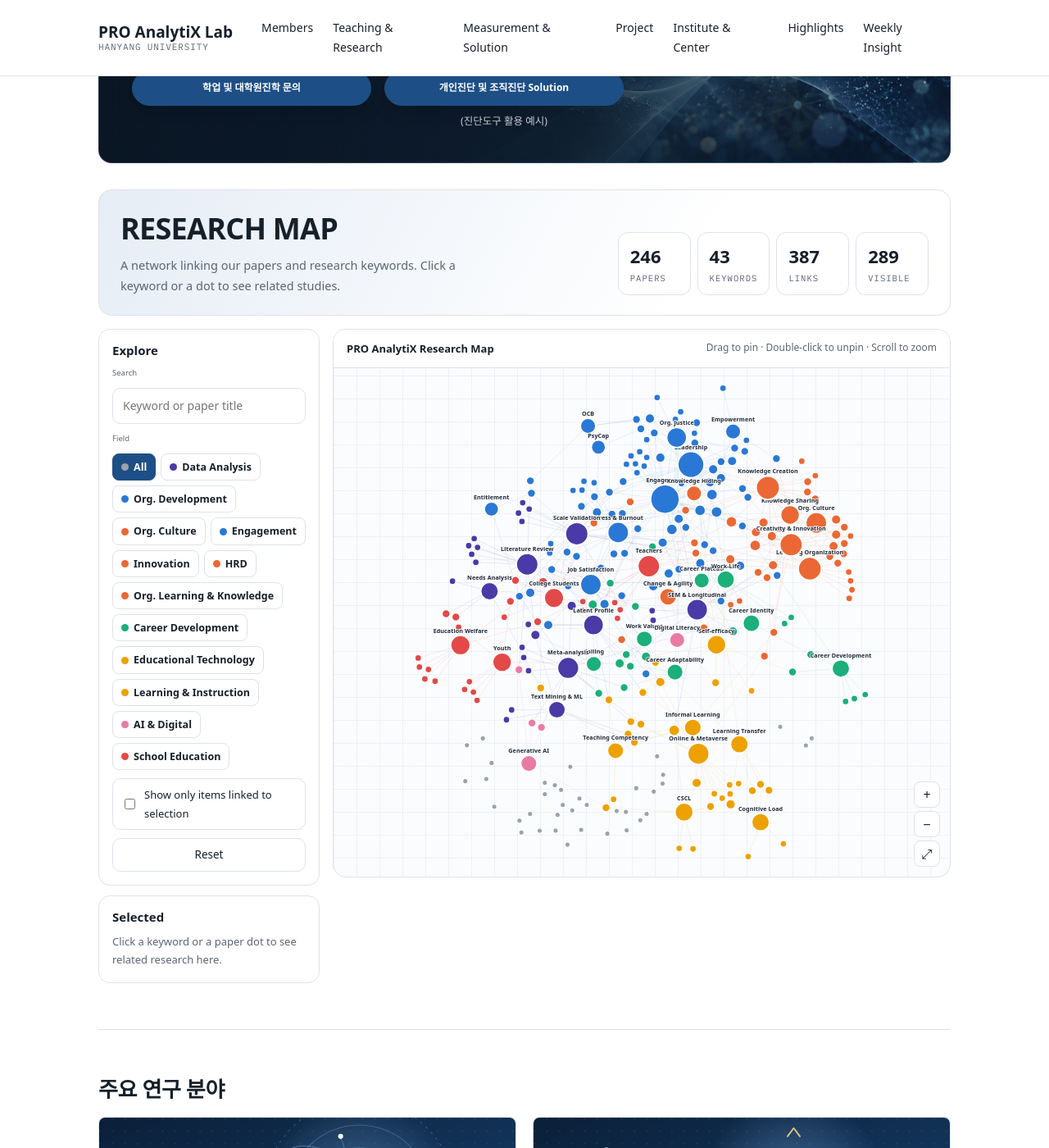
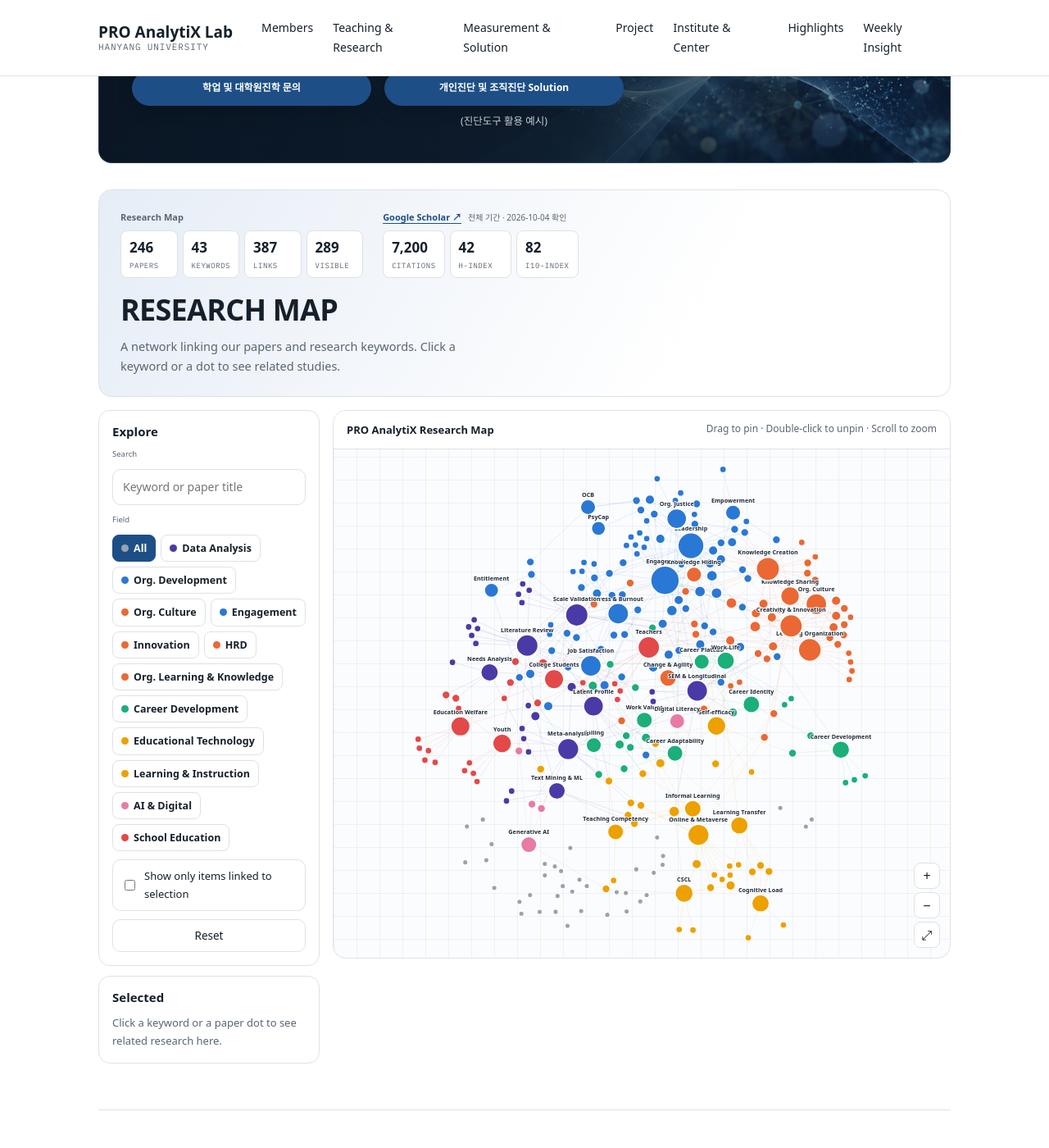
Before and after one commit to drsprolab/drsprolab.github.io, a Jekyll site: the page built from index.html, in a window 1280 px wide and 1400 px high, scrolled down 381 px. Shown: the whole window at 82% size. Built offline with Jekyll 4.4.1, drawn with Linux system fonts in a browser that asks for light colours; some web fonts are replaced.

Commit message:
Compact map statistics and add verified Google Scholar metrics

```diff
--- /dev/null
+++ b/_data/scholar_metrics.yml
@@ -0,0 +1,5 @@
+profile_url: "https://scholar.google.com/citations?user=wrbbVIQAAAAJ&hl=ko"
+checked_on: "2026-10-04"
+citations: 7200
+h_index: 42
+i10_index: 82
--- a/_includes/kw-network.html
+++ b/_includes/kw-network.html
@@ -2,16 +2,29 @@
   data-pubs="{{ '/assets/data/publications.json' | relative_url }}"
   data-map="{{ '/assets/data/keyword-map.json' | relative_url }}">
   <header class="rmap-top">
-    <div>
-      <h2 class="rmap-title">RESEARCH MAP</h2>
-      <p class="rmap-desc">A network linking our papers and research keywords. Click a keyword or a dot to see related studies.</p>
-    </div>
+    <div class="rmap-metrics">
+      <div class="rmap-metrics-group"><div class="rmap-metrics-label">Research Map</div>
     <dl class="rmap-stats">
       <div><dt>Papers</dt><dd id="rm-s-papers">–</dd></div>
       <div><dt>Keywords</dt><dd id="rm-s-kws">–</dd></div>
       <div><dt>Links</dt><dd id="rm-s-links">–</dd></div>
       <div><dt>Visible</dt><dd id="rm-s-visible">–</dd></div>
     </dl>
+      </div>
+      {% assign scholar = site.data.scholar_metrics %}
+      <div class="rmap-metrics-group"><div class="rmap-metrics-label"><a href="{{ scholar.profile_url }}" target="_blank" rel="noopener">Google Scholar ↗</a><span>전체 기간 · {{ scholar.checked_on }} 확인</span></div>
+        <dl class="rmap-stats scholar-stats" aria-label="Google Scholar 인용 및 연구 영향력 지표">
+          <div><dt>Citations</dt><dd>{{ scholar.citations | divided_by: 1000 }},{{ scholar.citations | modulo: 1000 | prepend: '000' | slice: -3, 3 }}</dd></div>
+          <div title="42편 이상의 논문이 각각 42회 이상 인용"><dt>h-index</dt><dd>{{ scholar.h_index }}</dd></div>
+          <div title="10회 이상 인용된 논문 수"><dt>i10-index</dt><dd>{{ scholar.i10_index }}</dd></div>
+        </dl>
+      </div>
+    </div>
+    <div>
+      <h2 class="rmap-title">RESEARCH MAP</h2>
+      <p class="rmap-desc">A network linking our papers and research keywords. Click a keyword or a dot to see related studies.</p>
+    </div>
+
   </header>
   <div class="rmap-body">
     <aside class="rmap-side">
--- a/assets/css/style.css
+++ b/assets/css/style.css
@@ -903,3 +903,14 @@ tfoot td { font-weight: 600; border-bottom: 0; }
 .rm-gbtn { display: inline-flex; align-items: center; gap: 6px; font: inherit; font-size: 12.5px; font-weight: 600; padding: 5px 10px; border: 1px solid var(--line); border-radius: 8px; background: var(--paper); color: var(--ink); cursor: pointer; }
 .rm-gbtn:hover { border-color: var(--accent); color: var(--accent); }
 .rm-gbtn[aria-pressed="true"] { background: var(--accent); border-color: var(--accent); color: var(--paper); }
+
+.rmap-top { align-items: flex-start; }
+.rmap-metrics { display: flex; flex-wrap: wrap; gap: 14px 24px; width: 100%; }
+.rmap-metrics-group { min-width: 0; }
+.rmap-metrics-label { display: flex; flex-wrap: wrap; align-items: baseline; gap: 8px; font-size: 11px; font-weight: 600; margin-bottom: 6px; color: var(--muted); }
+.rmap-metrics-label span { font-size: 10px; font-weight: 400; }
+.rmap-metrics .rmap-stats { grid-template-columns: repeat(4, minmax(58px, 1fr)); gap: 6px; width: auto; }
+.rmap-metrics .scholar-stats { grid-template-columns: repeat(3, minmax(64px, 1fr)); }
+.rmap-metrics .rmap-stats div { padding: 6px 10px; border-radius: 8px; }
+.rmap-metrics .rmap-stats dd { font-size: 17px; }
+.rmap-metrics .rmap-stats dt { font-size: 9px; letter-spacing: .06em; }
```
